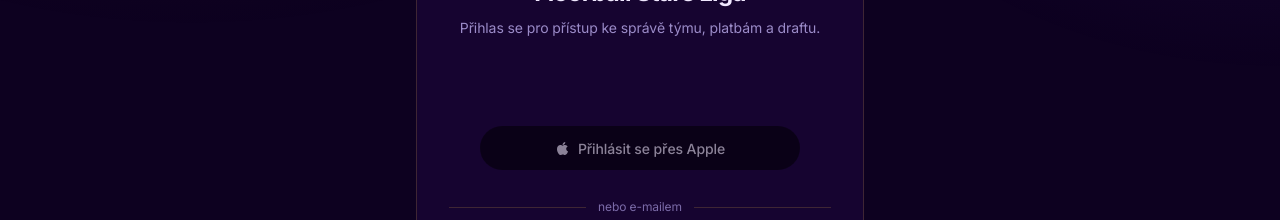
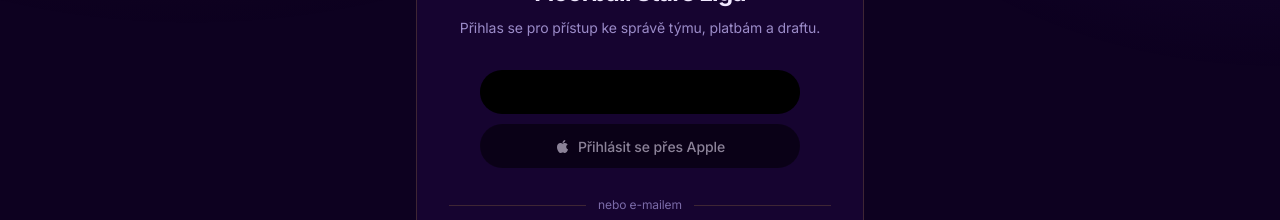
Before and after one commit to Taby9657/fsl-web, a Next.js app: page /prihlaseni in a window 1280 px wide. Shown: the part 273-493 px from the top of the page. Built offline with nearby package versions, Linux system fonts and the light colour scheme; no server answers.

Commit message:
Sjednoceni vzhledu prihlasovacich tlacitek

```diff
--- a/src/app/prihlaseni/login-client.tsx
+++ b/src/app/prihlaseni/login-client.tsx
@@ -158,6 +158,7 @@ export function LoginClient() {
       size: "large",
       shape: "pill",
       text: "signin_with",
+      logo_alignment: "left",
       locale: "cs",
       width,
     });
@@ -277,14 +278,23 @@ export function LoginClient() {
             Přihlas se pro přístup ke správě týmu, platbám a draftu.
           </p>
 
-          <div className="mt-8 flex flex-col items-center gap-3">
+          <div className="mt-8 flex flex-col items-center gap-2.5">
             {busy ? (
               <div className="flex h-11 items-center gap-2 text-mu">
                 <Spinner size={18} /> Pracuji…
               </div>
             ) : CLIENT_ID ? (
               <>
-                <div ref={btnRef} className="min-h-11 w-full max-w-[320px]" />
+                {/*
+                  Google vykresluje tlačítko v iframu, který je o něco širší než
+                  samotné tlačítko — kolem černé pilulky proto zbývá bílý lem.
+                  Obal má přesnou výšku a `overflow-hidden` se zaoblením, takže
+                  se lem ořízne a tlačítko sedí vedle toho od Applu.
+                */}
+                <div
+                  ref={btnRef}
+                  className="flex h-11 w-full max-w-[320px] items-center justify-center overflow-hidden rounded-full bg-black [&>div]:!m-0 [&_iframe]:!m-0"
+                />
                 {gisFailed ? (
                   <p className="text-[12px] leading-5 text-di">
                     Přihlášení přes Google se tu nenačetlo — prohlížeče uvnitř aplikací
```
